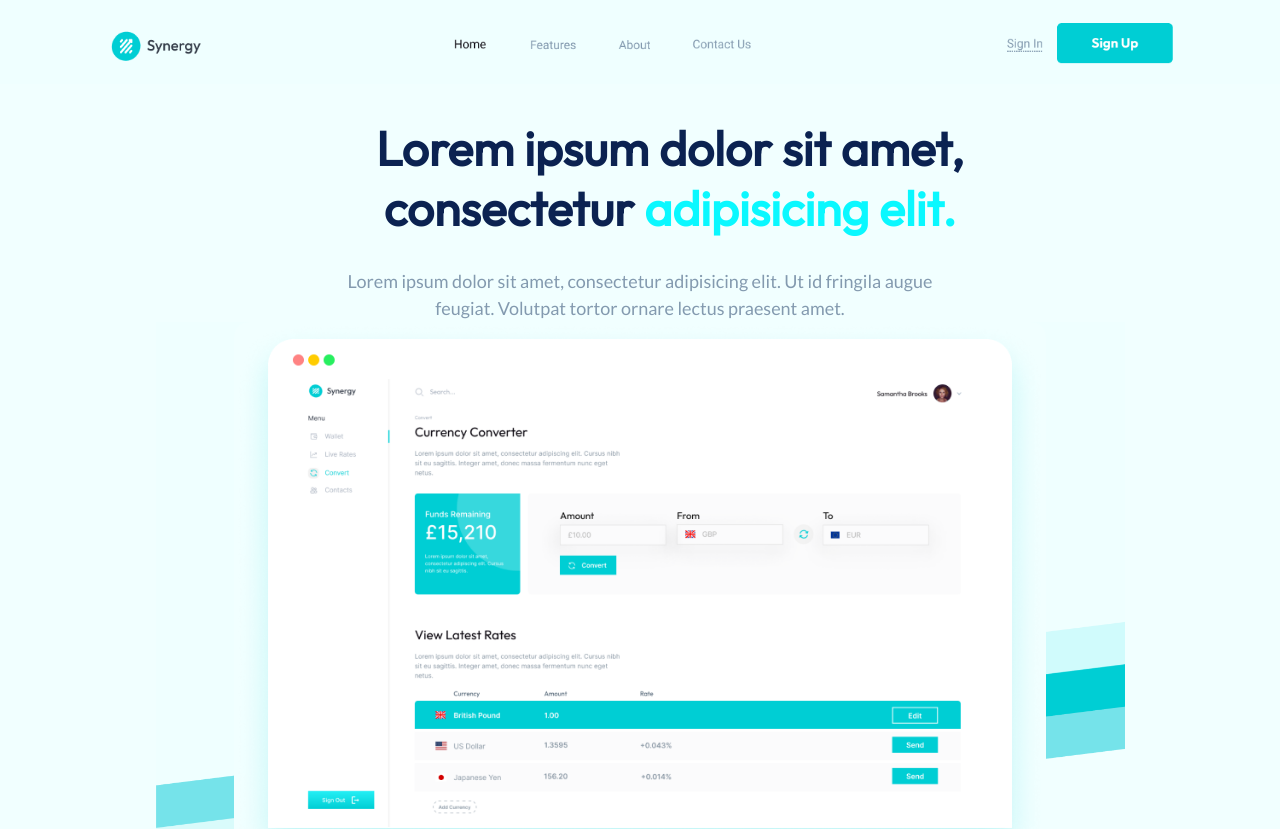
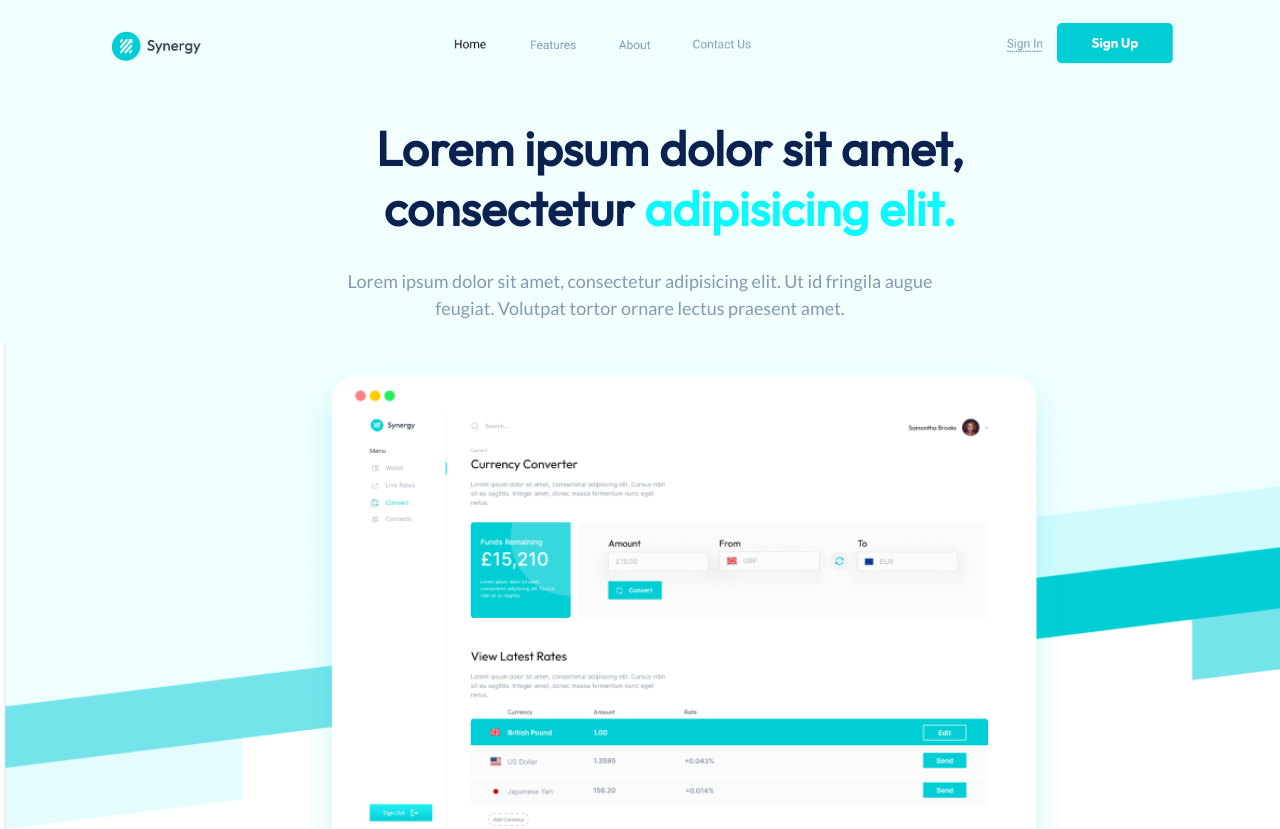
Before and after one commit to nology-tech/synergy, a React (Create React App) app: page / in a window 1280 px wide. Shown: the top 829 px of the page. Built offline with nearby package versions, Linux system fonts and the light colour scheme.

Commit message:
styling chnages to landingmain section

```diff
--- a/src/containers/LandingMain/LandingMain.jsx
+++ b/src/containers/LandingMain/LandingMain.jsx
@@ -13,17 +13,16 @@ const LandingMain = () => {
         alt="navbar page image"
       />
       <Header />
-      <div>
-      </div>
+
       <div className="backgound__image">
         <img
           className="landing__image"
-          src={require("../../assets/images/transfer.png")}
+          src={require("../../assets/images/landing-main.png")}
           alt="main page image"
         />
       </div>
 
-      <section>
+
         <div className="bankClients">
           <h1 className="bankClients__title">
             Trusted by over 3,000 banks worldwide
@@ -31,19 +30,16 @@ const LandingMain = () => {
           <div className="bankLogosImg">
             <img
               className="bankLogosImg__one"
-              // scr={landingImage}
               src={require("../../assets/images/logoipsum.png")}
               alt="main page image"
             />
             <img
               className="bankLogosImg__two"
-              // scr={landingImage}
               src={require("../../assets/images/logoipsum2.png")}
               alt="main page image"
             />
             <img
               className="bankLogosImg__three"
-              // scr={landingImage}
               src={require("../../assets/images/logoipsum3.png")}
               alt="main page image"
             />
@@ -55,10 +51,9 @@ const LandingMain = () => {
           <FeaturesTile features={features} />
           <button>Find Out More</button>
         </div>
-      </section>
+
 
       <div className="converter">
-
         <h1 className="converter__title">Make A Conversation </h1>
         <h5 className="converter__subline">
           Lorem ipsum dolor sit amet, consectetur adipisicing elit. Ut id
@@ -67,7 +62,6 @@ const LandingMain = () => {
         </h5>
         <img
           className="converter__image"
-          // scr={landingImage}
           src={require("../../assets/images/converter.png")}
           alt="FX Convertion"
         />
@@ -88,7 +82,6 @@ const LandingMain = () => {
       <section>
         <img
           className="footer"
-          // scr={landingImage}
           src={require("../../assets/images/footer.png")}
           alt="latest FX rates"
         />
--- a/src/containers/LandingMain/LandingMain.scss
+++ b/src/containers/LandingMain/LandingMain.scss
@@ -15,18 +15,13 @@
 }
 
 .backgound__image {
-  background-image: url(../../assets/images/background.png);
-  width: 100%;
-  background-repeat: no-repeat;
-  background-position: center;
-  background-size:contain;
+  background-color: $color-white;
+
   .landing__image {
-    border-radius: 15px;
-    width: 812px;
-    z-index: 1;
-  }
+   padding-top: 20px;
+    width: 100%;
 }
-
+}
 .bankClients {
   display: flex;
   flex-direction: column;
```
Also changed, not shown: src/assets/images/bg-figma.png (added), src/assets/images/landing-main.png (added).
